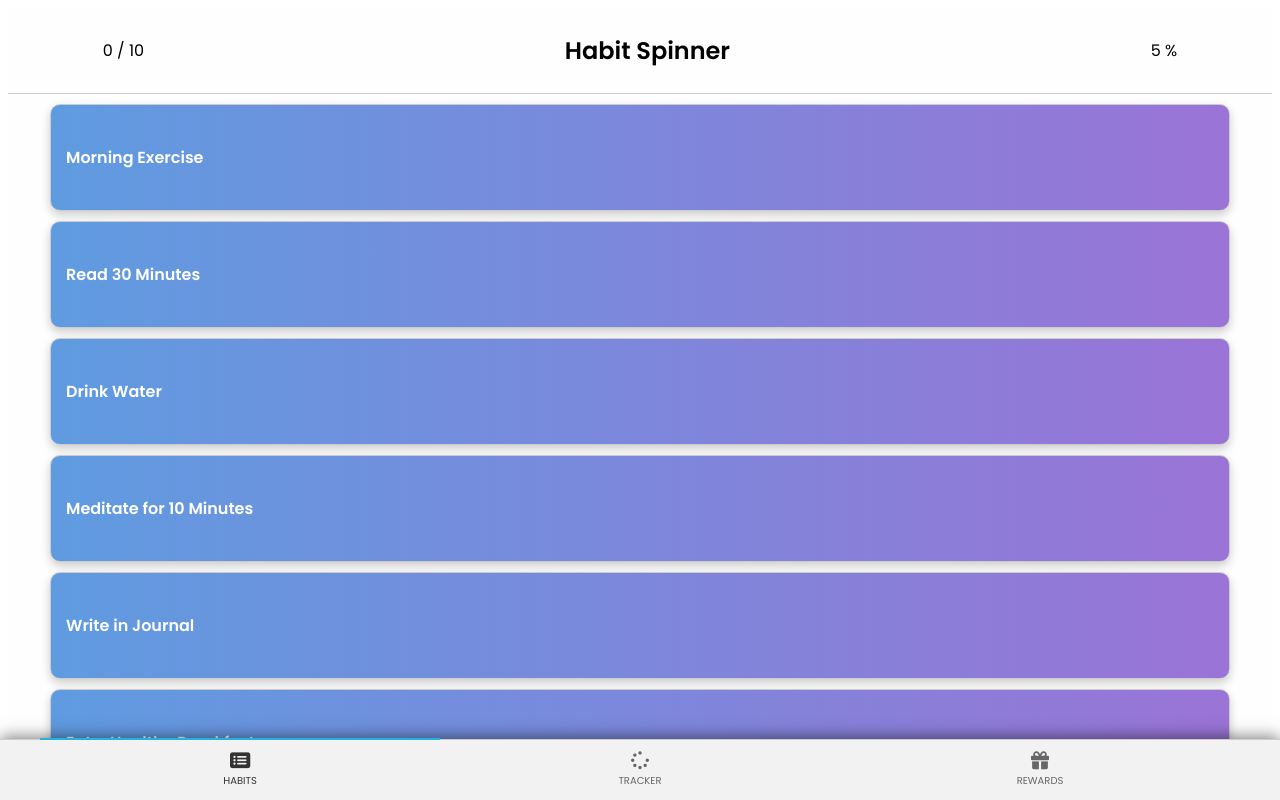
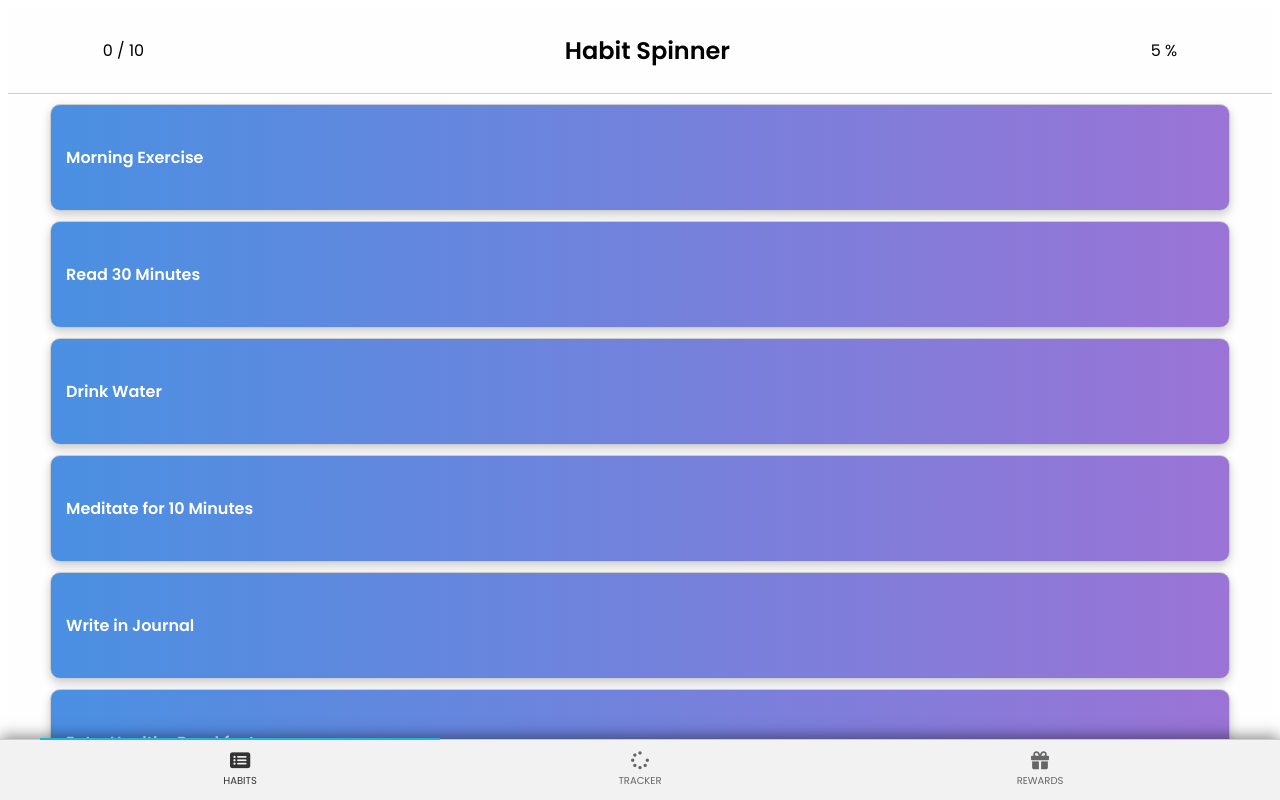
Before and after one commit to joseph-johnson27001/habit-spinner, a Vue app: page /habits in a window 1280 px wide. Shown: the top 800 px of the page. Built offline with nearby package versions, Linux system fonts and the light colour scheme.

Commit message:
Darker blue

```diff
--- a/src/components/HabitCard.vue
+++ b/src/components/HabitCard.vue
@@ -24,7 +24,7 @@ export default {
   data() {
     return {
       isCompleted: this.completed,
-      chimeSound: new Audio(require("@/assets/chime.mp3")),
+      chimeSound: new Audio(require("@/assets/chime.mp3")), // Adjust the path as necessary
     };
   },
   methods: {
@@ -45,7 +45,8 @@ export default {
 <style scoped>
 .habit-card {
   position: relative;
-  background: linear-gradient(to right, #5f9be0, #9a74d6);
+  background: linear-gradient(to right, #4a90e2, #9a74d6);
+
   padding: 40px 15px;
   margin: 10px 0;
   border-radius: 10px;
```
